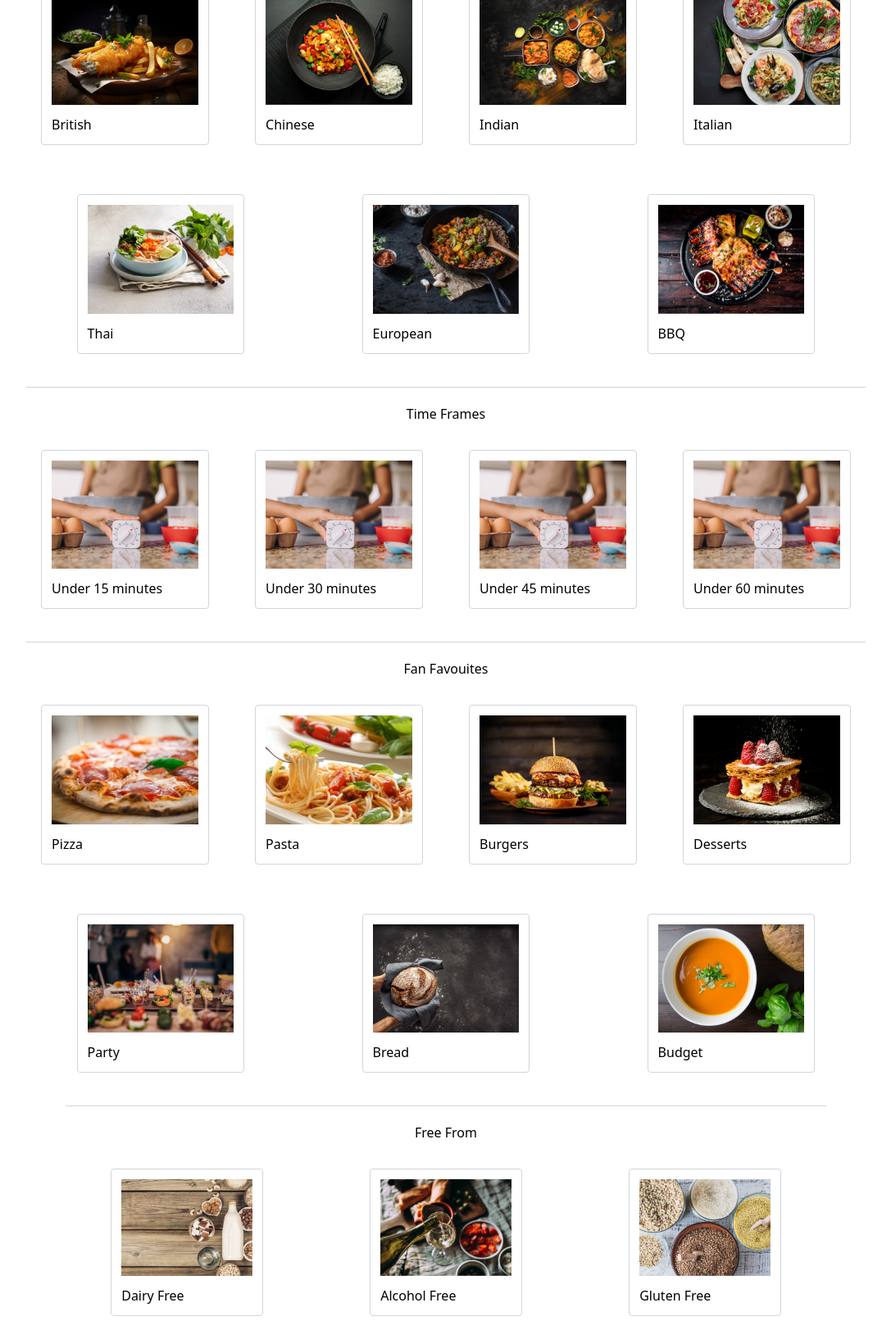
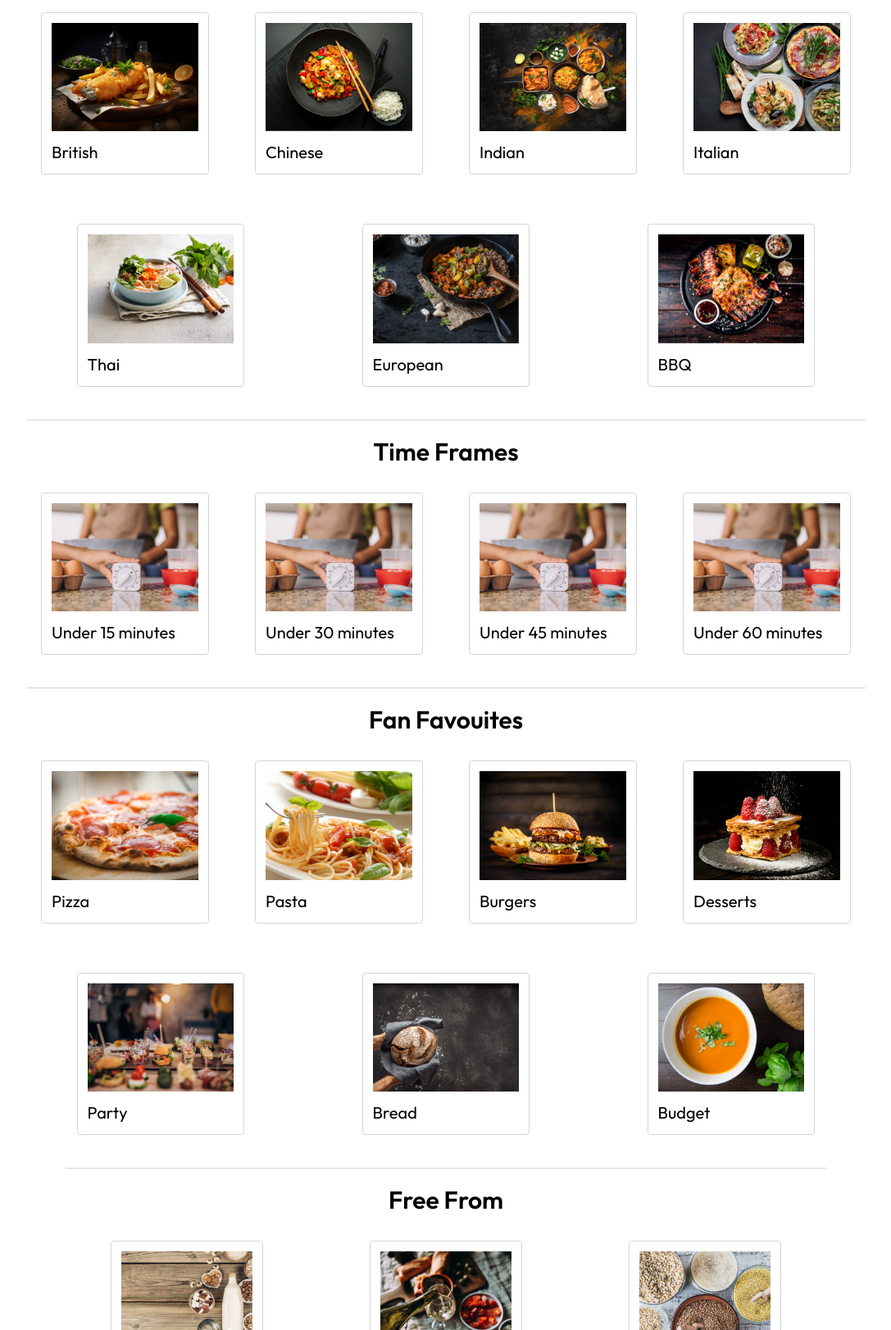
Before and after one commit to c-tregunna/recipe-finder, a plain HTML site: page index.html in a window 1280 px wide. Shown: the part 752-2375 px from the top of the page at 82% size, without its empty margins (96-1183 px from the left). Drawn offline with nearby package versions, Linux system fonts and the light colour scheme; a script that the page names is missing.

Commit message:
corrected some font sizes and added google font

```diff
--- a/index.html
+++ b/index.html
@@ -9,10 +9,10 @@
     <script src="https://cdn.tailwindcss.com"></script>
     <title>Cookipedia - All the recipes you will ever need</title>
 </head>
-<body class="box-border font-sans">
+<body class="box-border font-outfit">
     <div class="w-11/12 max-w-screen-lg h-full mx-auto">
         <nav class="flex flex-col items-center py-4 cursor-pointer md:flex-row md:justify-between " >
-            <h1 class="mb-5 text-4xl md:text-5xl md:mb-0">C<i class="fa-solid fa-burger"></i><i class="fa-solid fa-burger"></i>kipedia</h1>
+            <h1 class="mb-5 text-4xl font-bold md:text-5xl md:mb-0">C<i class="fa-solid fa-burger"></i><i class="fa-solid fa-burger"></i>kipedia</h1>
             <div class="flex w-1/3 m-auto justify-center gap-5 text-2xl md:w-2/6 md:text-4xl md:gap-10 md:justify-end md:m-0">
                 <i class="fa-solid fa-user"></i>
                 <i class="fa-solid fa-bookmark"></i>
@@ -20,143 +20,143 @@
         </nav>
         <main class="flex mt-5 flex-col items-center flex-wrap cursor-pointer md:flex-row md:justify-around md:mt-3">
             <div class="flex flex-col items-center flex-wrap py-5 border-t border-gray-300">
-                <h2>Ingrediant Specific</h2>
+                <h2 class="text-3xl font-semibold">Ingrediant Specific</h2>
                 <div class="flex flex-col flex-wrap gap-5 md:flex-row md:justify-around md:mt-3">
                     <div class="w-full p-3 border border-gray-300 rounded my-5 transition-all duration-300 ease-in-out hover:scale-105 hover:shadow md:w-2/5 lg:w-1/5">
                         <img src="assets/chicken.png" alt="Bun Bo Hue in Bowl and Chopsticks on Table Napkin" class="w-full mb-3">
-                        <h3>Chicken</h3>
+                        <h3 class="text-xl">Chicken</h3>
                     </div>
                     <div class="w-full p-3 border border-gray-300 rounded my-5 transition-all duration-300 ease-in-out hover:scale-105 hover:shadow md:w-2/5 lg:w-1/5">
                         <img src="assets/beef.png" alt="Bun Bo Hue in Bowl and Chopsticks on Table Napkin" class="w-full mb-3">
-                        <h3>Beef</h3>
+                        <h3 class="text-xl">Beef</h3>
                     </div>
                     <div class="w-full p-3 border border-gray-300 rounded my-5 transition-all duration-300 ease-in-out hover:scale-105 hover:shadow md:w-2/5 lg:w-1/5">
                         <img src="assets/pork.png" alt="Bun Bo Hue in Bowl and Chopsticks on Table Napkin" class="w-full mb-3">
-                        <h3>Pork</h3>
+                        <h3 class="text-xl">Pork</h3>
                     </div>
                     <div class="w-full p-3 border border-gray-300 rounded my-5 transition-all duration-300 ease-in-out hover:scale-105 hover:shadow md:w-2/5 lg:w-1/5">
                         <img src="assets/fish.png" alt="Bun Bo Hue in Bowl and Chopsticks on Table Napkin" class="w-full mb-3">
-                        <h3>Fish</h3>
+                        <h3 class="text-xl">Fish</h3>
                     </div>
                     <div class="w-full p-3 border border-gray-300 rounded my-5 transition-all duration-300 ease-in-out hover:scale-105 hover:shadow md:w-2/5 lg:w-1/5">
                         <img src="assets/shellfish.png" alt="Bun Bo Hue in Bowl and Chopsticks on Table Napkin" class="w-full mb-3">
-                        <h3>Shellfish</h3>
+                        <h3 class="text-xl">Shellfish</h3>
                     </div>
                     <div class="w-full p-3 border border-gray-300 rounded my-5 transition-all duration-300 ease-in-out hover:scale-105 hover:shadow md:w-2/5 lg:w-1/5">
                         <img src="assets/vegatarian.png" alt="Bun Bo Hue in Bowl and Chopsticks on Table Napkin" class="rw-full mb-3">
-                        <h3>Vegatarian</h3>
+                        <h3 class="text-xl">Vegatarian</h3>
                     </div>
                     <div class="w-full p-3 border border-gray-300 rounded my-5 transition-all duration-300 ease-in-out hover:scale-105 hover:shadow md:w-2/5 lg:w-1/5">
                         <img src="assets/vegan.png" alt="Bun Bo Hue in Bowl and Chopsticks on Table Napkin" class="w-full mb-3">
-                        <h3>Vegan</h3>
+                        <h3 class="text-xl">Vegan</h3>
                     </div>
                 </div>
             </div>
 
             <div class="flex flex-col items-center flex-wrap py-5 border-t border-gray-300">
-                <h2>World Cuisine</h2>
+                <h2 class="text-3xl font-semibold">World Cuisine</h2>
                 <div class="flex flex-col flex-wrap gap-5 md:flex-row md:justify-around md:mt-3">
                     <div class="w-full p-3 border border-gray-300 rounded my-5 transition-all duration-300 ease-in-out hover:scale-105 hover:shadow md:w-2/5 lg:w-1/5">
                         <img src="assets/british.png" alt="Bun Bo Hue in Bowl and Chopsticks on Table Napkin" class="w-full mb-3">
-                        <h3>British</h3>
+                        <h3 class="text-xl">British</h3>
                     </div>
                     <div class="w-full p-3 border border-gray-300 rounded my-5 transition-all duration-300 ease-in-out hover:scale-105 hover:shadow md:w-2/5 lg:w-1/5">
                         <img src="assets/chinese.png" alt="Bun Bo Hue in Bowl and Chopsticks on Table Napkin" class="w-full mb-3">
-                        <h3>Chinese</h3>
+                        <h3 class="text-xl">Chinese</h3>
                     </div>
                     <div class="w-full p-3 border border-gray-300 rounded my-5 transition-all duration-300 ease-in-out hover:scale-105 hover:shadow md:w-2/5 lg:w-1/5">
                         <img src="assets/indian.png" alt="Bun Bo Hue in Bowl and Chopsticks on Table Napkin" class="w-full mb-3">
-                        <h3>Indian</h3>
+                        <h3 class="text-xl">Indian</h3>
                     </div>
                     <div class="w-full p-3 border border-gray-300 rounded my-5 transition-all duration-300 ease-in-out hover:scale-105 hover:shadow md:w-2/5 lg:w-1/5">
                         <img src="assets/italian.png" alt="Bun Bo Hue in Bowl and Chopsticks on Table Napkin" class="w-full mb-3">
-                        <h3>Italian</h3>
+                        <h3 class="text-xl">Italian</h3>
                     </div>
                     <div class="w-full p-3 border border-gray-300 rounded my-5 transition-all duration-300 ease-in-out hover:scale-105 hover:shadow md:w-2/5 lg:w-1/5">
                         <img src="assets/thai.png" alt="Bun Bo Hue in Bowl and Chopsticks on Table Napkin" class="w-full mb-3">
-                        <h3>Thai</h3>
+                        <h3 class="text-xl">Thai</h3>
                     </div>
                     <div class="w-full p-3 border border-gray-300 rounded my-5 transition-all duration-300 ease-in-out hover:scale-105 hover:shadow md:w-2/5 lg:w-1/5">
                         <img src="assets/european.png" alt="Bun Bo Hue in Bowl and Chopsticks on Table Napkin" class="w-full mb-3">
-                        <h3>European</h3>
+                        <h3 class="text-xl">European</h3>
                     </div>
                     <div class="w-full p-3 border border-gray-300 rounded my-5 transition-all duration-300 ease-in-out hover:scale-105 hover:shadow md:w-2/5 lg:w-1/5">
                         <img src="assets/bbq.png" alt="Bun Bo Hue in Bowl and Chopsticks on Table Napkin" class="w-full mb-3">
-                        <h3>BBQ</h3>
+                        <h3 class="text-xl">BBQ</h3>
                     </div>
                 </div>
             </div>
 
             <div class="flex flex-col items-center flex-wrap py-5 border-t border-gray-300">
-                <h2>Time Frames</h2>
+                <h2 class="text-3xl font-semibold">Time Frames</h2>
                 <div class="flex flex-col flex-wrap gap-5 md:flex-row md:justify-around md:mt-3">
                     <div class="w-full p-3 border border-gray-300 rounded my-5 transition-all duration-300 ease-in-out hover:scale-105 hover:shadow md:w-2/5 lg:w-1/5">
                         <img src="assets/time-to-make.png" alt="Bun Bo Hue in Bowl and Chopsticks on Table Napkin" class="w-full mb-3">
-                        <h3>Under 15 minutes</h3>
+                        <h3 class="text-xl">Under 15 minutes</h3>
                     </div>
                     <div class="w-full p-3 border border-gray-300 rounded my-5 transition-all duration-300 ease-in-out hover:scale-105 hover:shadow md:w-2/5 lg:w-1/5">
                         <img src="assets/time-to-make.png" alt="Bun Bo Hue in Bowl and Chopsticks on Table Napkin" class="w-full mb-3">
-                        <h3>Under 30 minutes</h3>
+                        <h3 class="text-xl">Under 30 minutes</h3>
                     </div>
                     <div class="w-full p-3 border border-gray-300 rounded my-5 transition-all duration-300 ease-in-out hover:scale-105 hover:shadow md:w-2/5 lg:w-1/5">
                         <img src="assets/time-to-make.png" alt="Bun Bo Hue in Bowl and Chopsticks on Table Napkin" class="w-full mb-3">
-                        <h3>Under 45 minutes</h3>
+                        <h3 class="text-xl">Under 45 minutes</h3>
                     </div>
                     <div class="w-full p-3 border border-gray-300 rounded my-5 transition-all duration-300 ease-in-out hover:scale-105 hover:shadow md:w-2/5 lg:w-1/5">
                         <img src="assets/time-to-make.png" alt="Bun Bo Hue in Bowl and Chopsticks on Table Napkin" class="w-full mb-3">
-                        <h3>Under 60 minutes</h3>
+                        <h3 class="text-xl">Under 60 minutes</h3>
                     </div>
                 </div>
             </div>
 
             <div class="flex flex-col items-center flex-wrap py-5 border-t border-gray-300">
-                <h2>Fan Favouites</h2>
+                <h2 class="text-3xl font-semibold">Fan Favouites</h2>
                 <div class="flex flex-col flex-wrap gap-5 md:flex-row md:justify-around md:mt-3">
                     <div class="w-full p-3 border border-gray-300 rounded my-5 transition-all duration-300 ease-in-out hover:scale-105 hover:shadow md:w-2/5 lg:w-1/5">
                         <img src="assets/pizza.png" alt="Bun Bo Hue in Bowl and Chopsticks on Table Napkin" class="w-full mb-3">
-                        <h3>Pizza</h3>
+                        <h3 class="text-xl">Pizza</h3>
                     </div>
                     <div class="w-full p-3 border border-gray-300 rounded my-5 transition-all duration-300 ease-in-out hover:scale-105 hover:shadow md:w-2/5 lg:w-1/5">
                         <img src="assets/pasta.png" alt="Bun Bo Hue in Bowl and Chopsticks on Table Napkin" class="w-full mb-3">
-                        <h3>Pasta</h3>
+                        <h3 class="text-xl">Pasta</h3>
                     </div>
                     <div class="w-full p-3 border border-gray-300 rounded my-5 transition-all duration-300 ease-in-out hover:scale-105 hover:shadow md:w-2/5 lg:w-1/5">
                         <img src="assets/burger.png" alt="Bun Bo Hue in Bowl and Chopsticks on Table Napkin" class="w-full mb-3">
-                        <h3>Burgers</h3>
+                        <h3 class="text-xl">Burgers</h3>
                     </div>
                     <div class="w-full p-3 border border-gray-300 rounded my-5 transition-all duration-300 ease-in-out hover:scale-105 hover:shadow md:w-2/5 lg:w-1/5">
                         <img src="assets/desserts.png" alt="Bun Bo Hue in Bowl and Chopsticks on Table Napkin" class="w-full mb-3">
-                        <h3>Desserts</h3>
+                        <h3 class="text-xl">Desserts</h3>
                     </div>
                     <div class="w-full p-3 border border-gray-300 rounded my-5 transition-all duration-300 ease-in-out hover:scale-105 hover:shadow md:w-2/5 lg:w-1/5">
                         <img src="assets/party.png" alt="Bun Bo Hue in Bowl and Chopsticks on Table Napkin" class="w-full mb-3">
-                        <h3>Party</h3>
+                        <h3 class="text-xl">Party</h3>
                     </div>
                     <div class="w-full p-3 border border-gray-300 rounded my-5 transition-all duration-300 ease-in-out hover:scale-105 hover:shadow md:w-2/5 lg:w-1/5">
                         <img src="assets/bread.png" alt="Bun Bo Hue in Bowl and Chopsticks on Table Napkin" class="w-full mb-3">
-                        <h3>Bread</h3>
+                        <h3 class="text-xl">Bread</h3>
                     </div>
                     <div class="w-full p-3 border border-gray-300 rounded my-5 transition-all duration-300 ease-in-out hover:scale-105 hover:shadow md:w-2/5 lg:w-1/5">
                         <img src="assets/budget.png" alt="Bun Bo Hue in Bowl and Chopsticks on Table Napkin" class="w-full mb-3">
-                        <h3>Budget</h3>
+                        <h3 class="text-xl">Budget</h3>
                     </div>
                 </div>
             </div>
 
             <div class="flex flex-col items-center flex-wrap py-5 border-t border-gray-300">
-                <h2>Free From</h2>
+                <h2 class="text-3xl font-semibold">Free From</h2>
                 <div class="flex flex-col flex-wrap gap-5 md:flex-row md:justify-around md:mt-3">
                     <div class="w-full p-3 border border-gray-300 rounded my-5 transition-all duration-300 ease-in-out hover:scale-105 hover:shadow md:w-2/5 lg:w-1/5">
                         <img src="assets/dairy-free.png" alt="Bun Bo Hue in Bowl and Chopsticks on Table Napkin" class="w-full mb-3">
-                        <h3>Dairy Free</h3>
+                        <h3 class="text-xl">Dairy Free</h3>
                     </div>
                     <div class="w-full p-3 border border-gray-300 rounded my-5 transition-all duration-300 ease-in-out hover:scale-105 hover:shadow md:w-2/5 lg:w-1/5">
                         <img src="assets/alcohol-free.png" alt="Bun Bo Hue in Bowl and Chopsticks on Table Napkin" class="w-full mb-3">
-                        <h3>Alcohol Free</h3>
+                        <h3 class="text-xl">Alcohol Free</h3>
                     </div>
                     <div class="w-full p-3 border border-gray-300 rounded my-5 transition-all duration-300 ease-in-out hover:scale-105 hover:shadow md:w-2/5 lg:w-1/5">
                         <img src="assets/gluten-free.png" alt="Bun Bo Hue in Bowl and Chopsticks on Table Napkin" class="w-full mb-3">
-                        <h3>Gluten Free</h3>
+                        <h3 class="text-xl">Gluten Free</h3>
                     </div>
                 </div>
             </div>
```
Also changed, not shown: app.js (added, +10 -0 lines).
